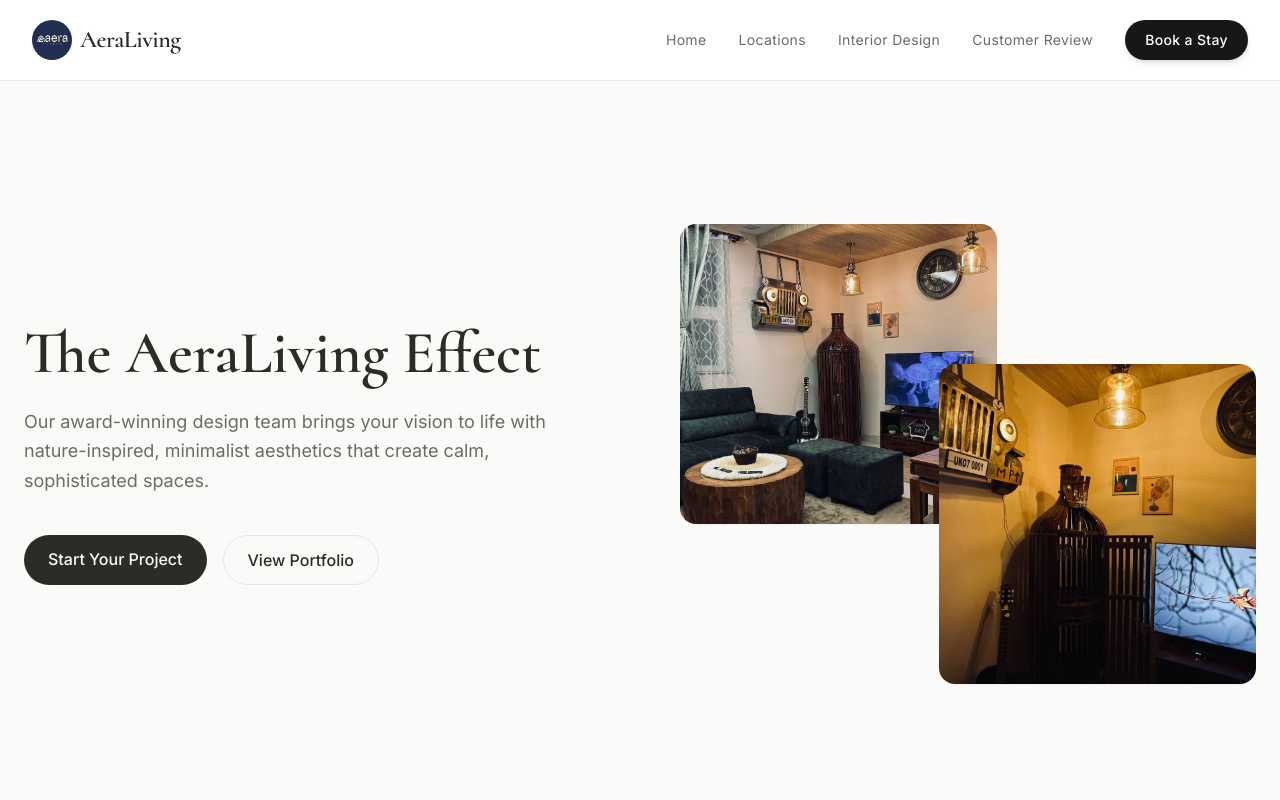
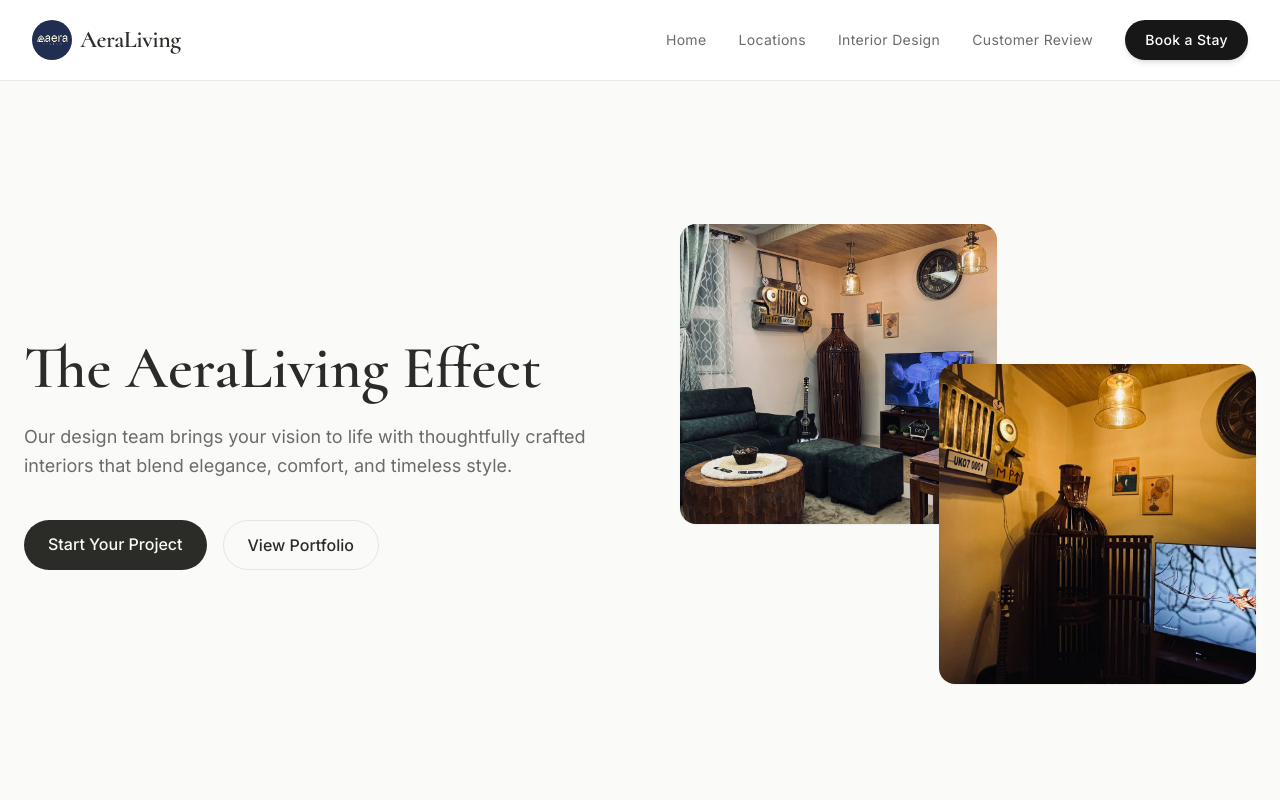
Before and after one commit to Paranormal31/aera-living, a Next.js app: page /interior-design in a window 1280 px wide. Shown: the top 800 px of the page. Built offline with nearby package versions, Linux system fonts and the light colour scheme.

Commit message:
Update interior design page copy

```diff
--- a/app/interior-design/page.tsx
+++ b/app/interior-design/page.tsx
@@ -18,9 +18,9 @@ export default function InteriorDesignPage() {
               The AeraLiving Effect
             </h1>
             <p className="mt-6 max-w-xl text-muted-foreground text-lg leading-relaxed">
-              Our award-winning design team brings your vision to life with
-              nature-inspired, minimalist aesthetics that create calm,
-              sophisticated spaces.
+              Our design team brings your vision to life with thoughtfully
+              crafted interiors that blend elegance, comfort, and timeless
+              style.
             </p>
             {/* CTA placeholder */}
             <div className="mt-10 flex gap-4">
--- a/components/InteriorServices.tsx
+++ b/components/InteriorServices.tsx
@@ -25,8 +25,8 @@ export default function InteriorServices() {
                 desc: "Complete transformation from planning to installation",
               },
               {
-                title: "Premium Materials",
-                desc: "Sustainable, high-quality materials sourced globally",
+                title: "Quality Materials",
+                desc: "Durable, high-quality materials chosen with care and sourced sustainably",
               },
               {
                 title: "Signature Aesthetic",
```
